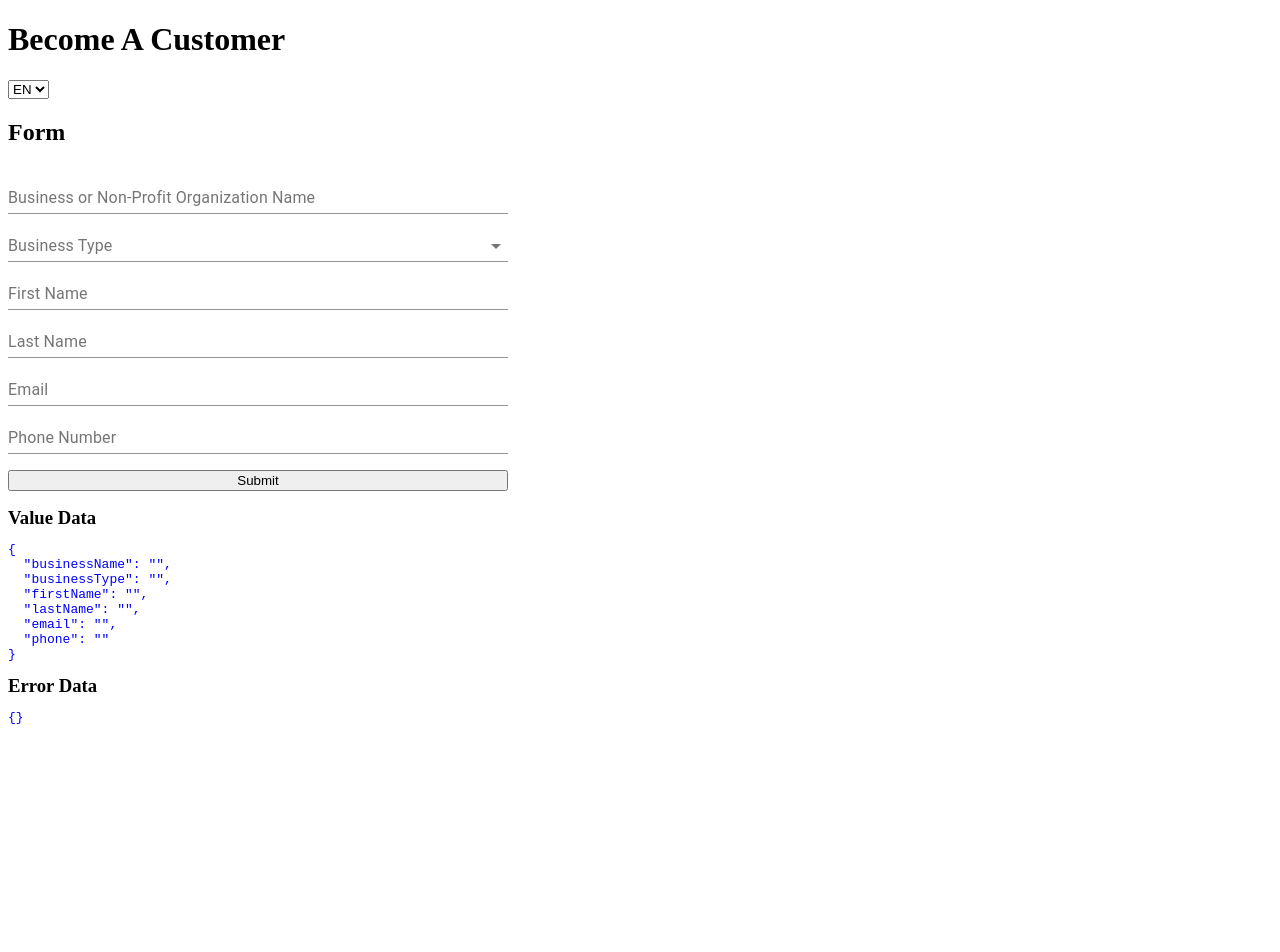
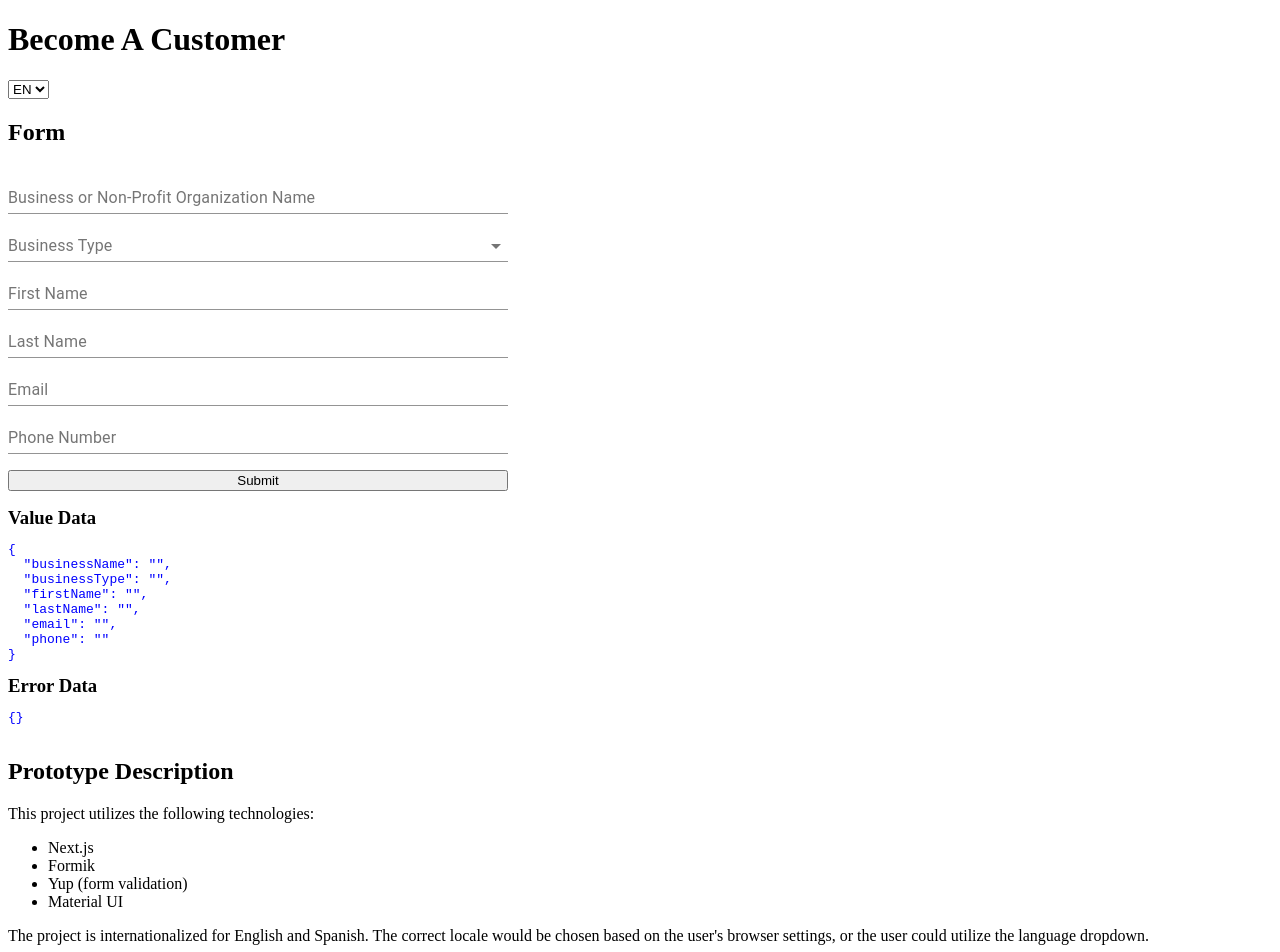
Before and after one commit to paulpladziewicz/forms, a Next.js app: page / in a window 1280 px wide. Shown: the top 952 px of the page. Before the commit the page ends 800 px from the top, so only its background shows below. Built offline with nearby package versions, Linux system fonts and the light colour scheme.

Commit message:
Added prototype description

```diff
--- a/pages/index.js
+++ b/pages/index.js
@@ -16,9 +16,21 @@ export default function Home() {
 			</Head>
 
 			<h1>Become A Customer</h1>
-			<LangDropdown />
-			{locale === 'en' && <BecomeACustomerForm />}
-			{locale === 'es' && <BecomeACustomerFormES />}
+			<LangDropdown/>
+			{locale === 'en' && <BecomeACustomerForm/>}
+			{locale === 'es' && <BecomeACustomerFormES/>}
+
+			<h2>Prototype Description</h2>
+			<p>This project utilizes the following technologies:</p>
+			<ul>
+				<li>Next.js</li>
+				<li>Formik</li>
+				<li>Yup (form validation)</li>
+				<li>Material UI</li>
+			</ul>
+
+			<p>The project is internationalized for English and Spanish. The correct locale would be chosen based on the user's browser settings, or the user could utilize the language dropdown.</p>
+			<a href="https://github.com/paulpladziewicz/forms" target='_blank' rel="noreferrer">Review the code on Github here.</a>
 		</div>
 	)
 }
```
